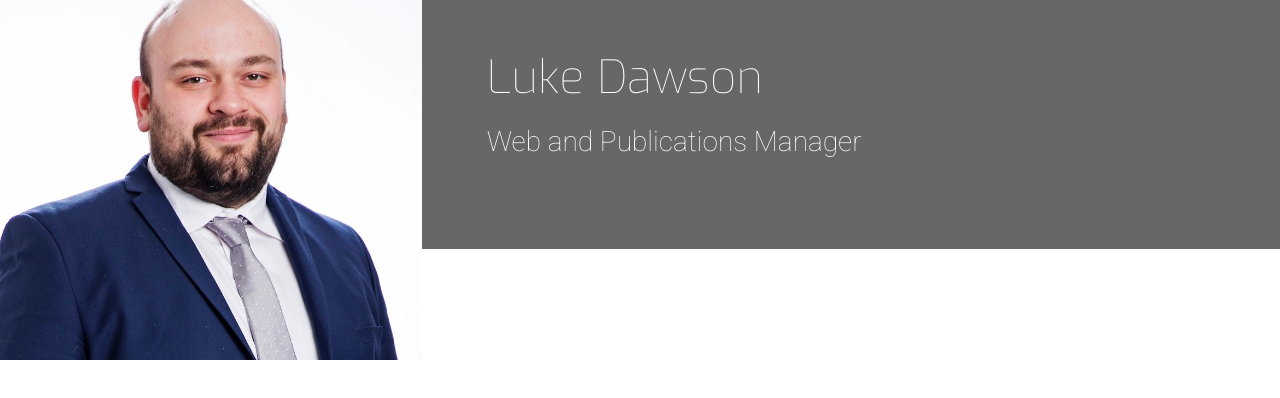
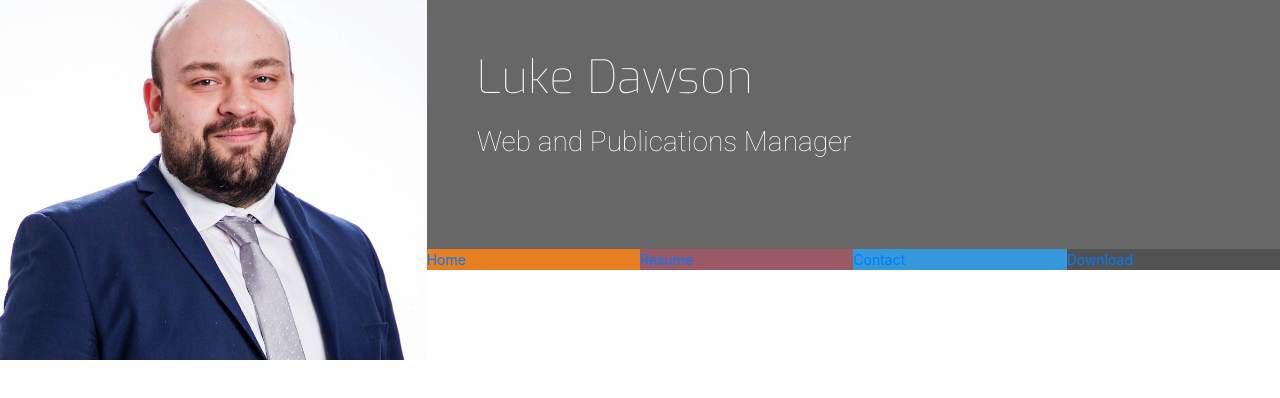
Before and after one commit to LADCode2021/bootstrap-resume-2, a website: page index.html in a window 1280 px wide. Drawn offline with nearby package versions, Linux system fonts and the light colour scheme.

Commit message:
Add nav menu. Add nav menu styling

```diff
--- a/assets/css/style.css
+++ b/assets/css/style.css
@@ -4,6 +4,22 @@
 .bg-color-name-title {
     background-color: #676767;
 
+}
+
+.ui-menu-color-home {
+    background-color: #e67e22;
+}
+
+.ui-menu-color-resume {
+    background-color: #9b5966;
+}
+
+.ui-menu-color-contact {
+    background-color: #3498db;
+}
+
+.ui-menu-color-download {
+    background-color: #525252;
 }
 
 /********************************************Heading */
@@ -42,3 +58,16 @@ header {
     margin-bottom: 90px;
     color: #ffffff;
 }
+
+.list-inline-item:not(:last-child) {
+    margin: 0;
+}
+
+.menucontainer {
+    font-size: 0;
+}
+
+#nav li{
+    font-size: 14px;
+    padding: 0;
+}
--- a/index.html
+++ b/index.html
@@ -11,13 +11,34 @@
 </head>
 <body>
     <header>
-        <div class="row">
+        <div class="row no-gutters">
             <a class="col-md-4 logo" href="index.html"></a>
             <div class="col-md-8">
-                <div class="row bg-color-name-title">
+                <div class="row bg-color-name-title no-gutters">
                     <div class="col heading">
                         <h1 class="name">Luke Dawson</h1>
                         <h2 class="title">Web and Publications Manager</h2>
+                    </div>
+                </div>
+                <div class="row no-gutters">
+                    <div class="col">
+                        <ul id="nav" class="list-inline menucontainer">
+                            <li class="col-6 col-sm-3 list-inline-item ui-menu-color-home">
+                                <a href="#"><span>Home</span></a>
+                            </li>
+
+                            <li class="col-6 col-sm-3 list-inline-item ui-menu-color-resume">
+                                <a href="#"><span>Resume</span></a>
+                            </li>
+
+                            <li class="col-6 col-sm-3 list-inline-item ui-menu-color-contact">
+                                <a href="#"><span>Contact</span></a>
+                            </li>
+
+                            <li class="col-6 col-sm-3 list-inline-item ui-menu-color-download">
+                                <a href="#"><span>Download</span></a>
+                            </li>
+                        </ul>
                     </div>
                 </div>
 
```
